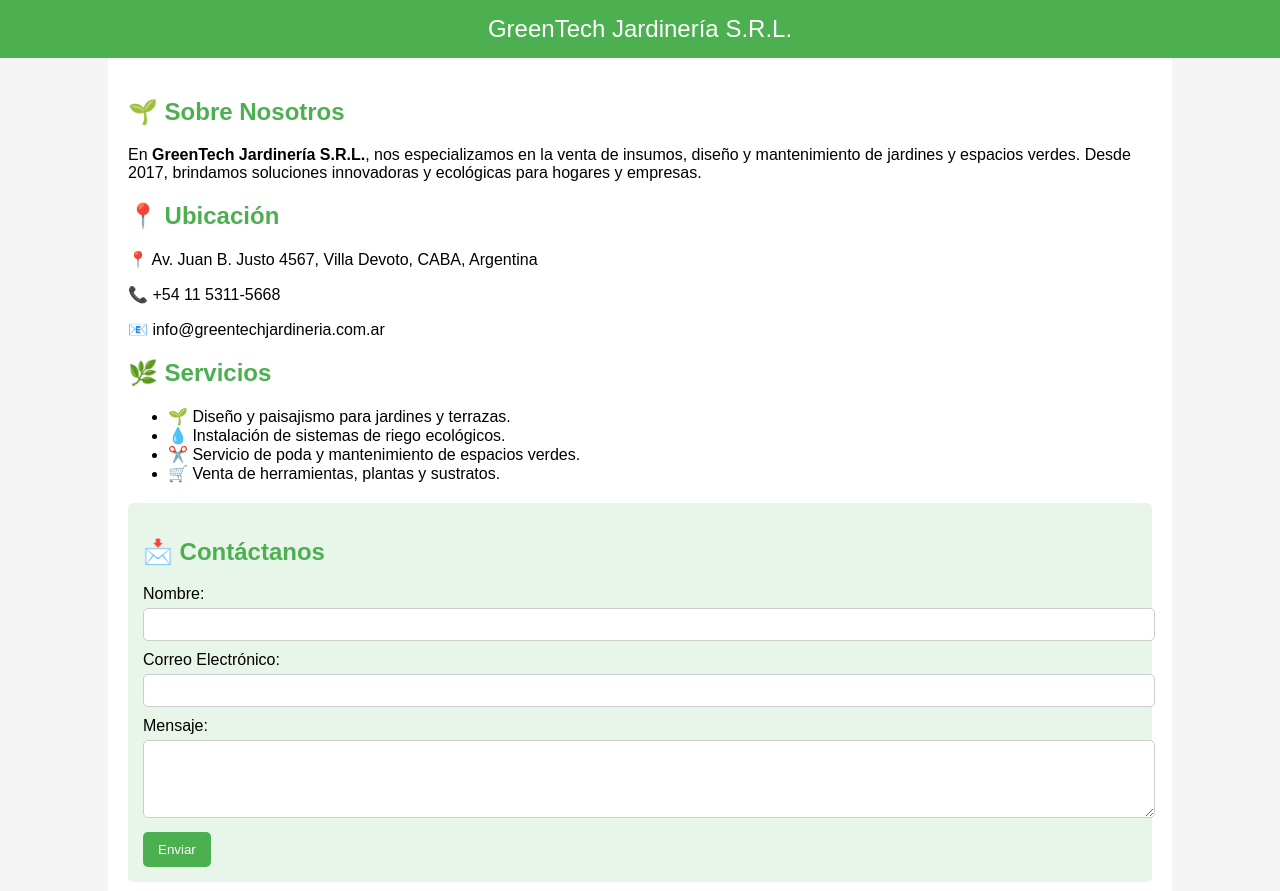
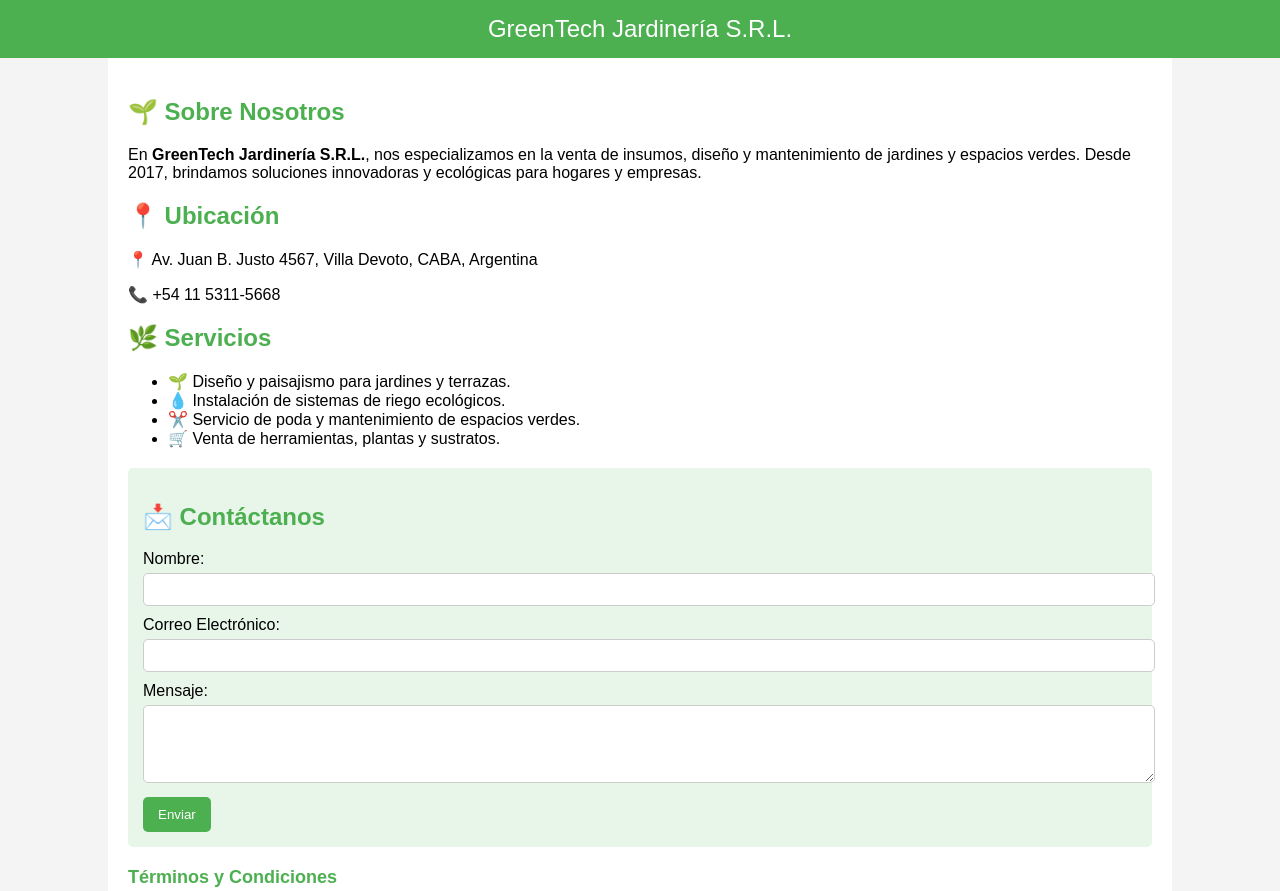
Before and after one commit to iandqn/GreenTech-Jardiner-a-S.R.L., a plain HTML site: page index.html in a window 1280 px wide. Shown: the top 891 px of the page. Drawn offline with Linux system fonts and the light colour scheme.

Commit message:
Update index.html

```diff
--- a/index.html
+++ b/index.html
@@ -88,7 +88,7 @@
             <h2>📍 Ubicación</h2>
             <p>📍 Av. Juan B. Justo 4567, Villa Devoto, CABA, Argentina</p>
             <p>📞 +54 11 5311-5668</p>
-            <p>📧 info@greentechjardineria.com.ar</p>
+
         </section>
 
         <section>
```
